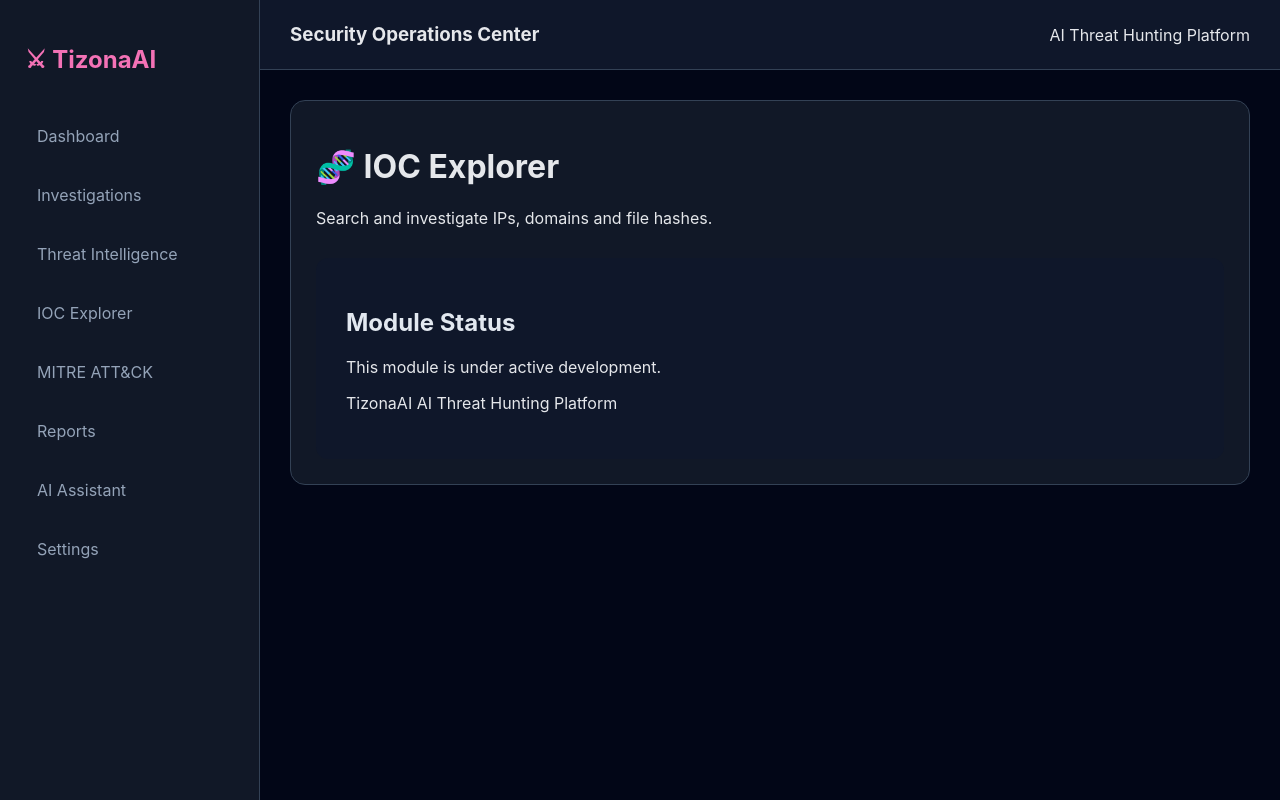
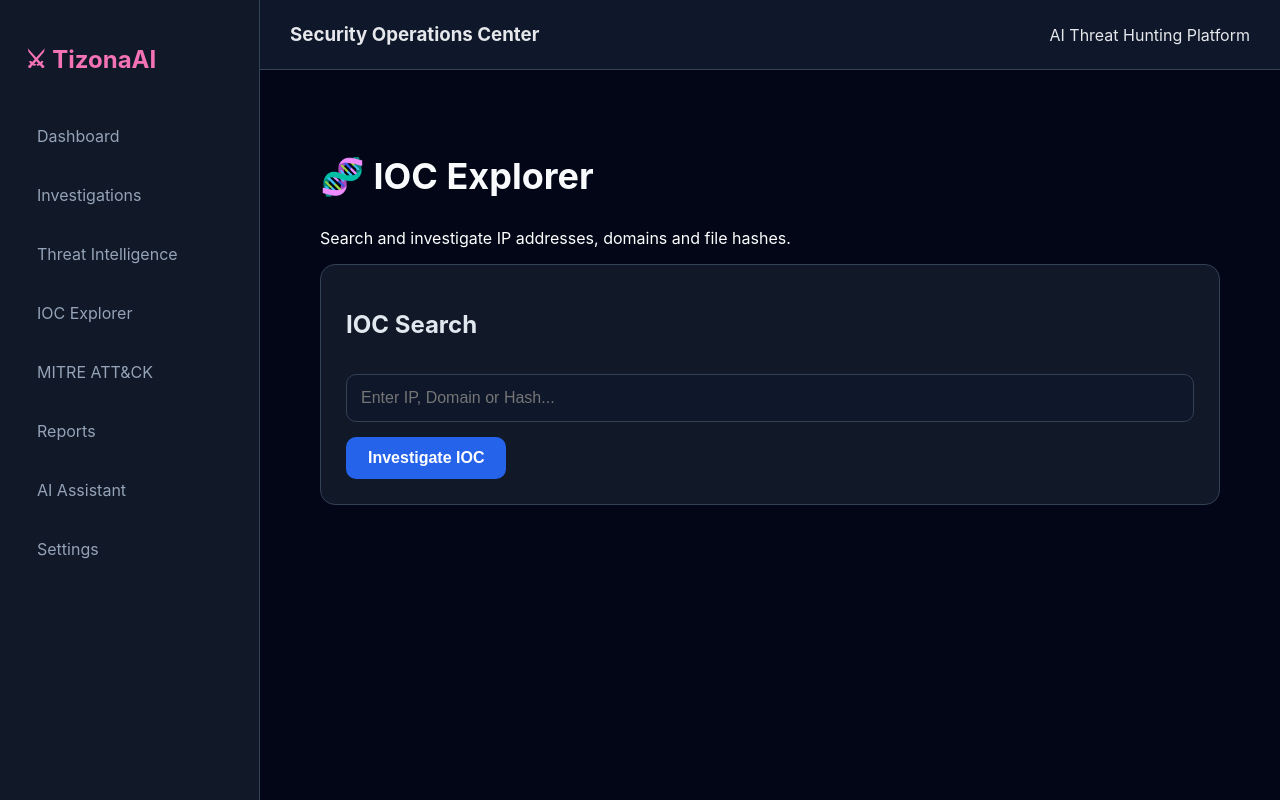
Before and after one commit to ShubhamMan15/TizonaAI, a React app in the folder frontend/: page /ioc-explorer in a window 1280 px wide. Built offline with nearby package versions, Linux system fonts and the light colour scheme; the HTML template or start-up script is replaced by a standard one.

Commit message:
Implemented IOC Explorer with enrichment, history and related IOC APIs

```diff
--- a/frontend/src/App.css
+++ b/frontend/src/App.css
@@ -201,3 +201,58 @@ grid-template-columns:1fr;
 
 
 }
+
+
+.ioc-input{
+
+width:100%;
+
+padding:14px;
+
+margin:15px 0;
+
+border-radius:10px;
+
+border:1px solid #334155;
+
+background:#0f172a;
+
+color:white;
+
+font-size:16px;
+
+box-sizing:border-box;
+
+}
+
+
+
+.investigate-btn{
+
+background:#2563eb;
+
+color:white;
+
+border:none;
+
+padding:12px 22px;
+
+border-radius:10px;
+
+font-size:16px;
+
+font-weight:bold;
+
+cursor:pointer;
+
+transition:0.2s;
+
+}
+
+
+
+.investigate-btn:hover{
+
+background:#1d4ed8;
+
+}
--- a/frontend/src/pages/IOCExplorer.jsx
+++ b/frontend/src/pages/IOCExplorer.jsx
@@ -1,23 +1,205 @@
-import SocPage from "../components/ui/SocPage";
+import { useState } from "react";
+import axios from "axios";
 
+import "../App.css";
 
-function IOCExplorer(){
+const API_BASE = "http://127.0.0.1:8000/api";
 
-return (
+function IOCExplorer() {
 
-<SocPage
+  const [ioc, setIoc] = useState("");
 
-icon="🧬"
+  const [details, setDetails] = useState(null);
 
-title="IOC Explorer"
+  const [history, setHistory] = useState([]);
 
-description="Search and investigate IPs, domains and file hashes."
+  const [related, setRelated] = useState([]);
 
-/>
+  const investigateIOC = async () => {
 
-);
+    if (!ioc.trim()) return;
+
+    try {
+
+      const detailsResponse = await axios.get(
+        `${API_BASE}/ioc/details/${ioc}`
+      );
+
+      const historyResponse = await axios.get(
+        `${API_BASE}/ioc/history/${ioc}`
+      );
+
+      const relatedResponse = await axios.get(
+        `${API_BASE}/ioc/related/${ioc}`
+      );
+
+      setDetails(detailsResponse.data);
+
+      setHistory(historyResponse.data);
+
+      setRelated(relatedResponse.data);
+
+    } catch (error) {
+
+      console.error("IOC Investigation Error", error);
+
+      alert("Unable to investigate IOC.");
+
+    }
+
+  };
+
+  return (
+
+    <div className="dashboard">
+
+      <h1>🧬 IOC Explorer</h1>
+
+      <p>
+        Search and investigate IP addresses, domains and file hashes.
+      </p>
+
+      <div className="card">
+
+        <h2>IOC Search</h2>
+
+        <input
+          className="ioc-input"
+          placeholder="Enter IP, Domain or Hash..."
+          value={ioc}
+          onChange={(e) => setIoc(e.target.value)}
+        />
+
+        <button
+          className="investigate-btn"
+          onClick={investigateIOC}
+        >
+          Investigate IOC
+        </button>
+
+      </div>
+
+      {details && (
+
+        <>
+          <div className="card">
+
+            <h2>IOC Details</h2>
+
+            <table>
+
+              <tbody>
+
+                <tr>
+                  <td>IOC</td>
+                  <td>{details.ioc}</td>
+                </tr>
+
+                <tr>
+                  <td>Type</td>
+                  <td>{details.type}</td>
+                </tr>
+
+                <tr>
+                  <td>Source</td>
+                  <td>{details.source}</td>
+                </tr>
+
+                <tr>
+                  <td>Pulse Count</td>
+                  <td>{details.pulse_count}</td>
+                </tr>
+
+              </tbody>
+
+            </table>
+
+          </div>
+
+          <div className="card">
+
+            <h2>Investigation History</h2>
+
+            <table>
+
+              <thead>
+
+                <tr>
+
+                  <th>Date</th>
+
+                  <th>Action</th>
+
+                </tr>
+
+              </thead>
+
+              <tbody>
+
+                {history.map((item, index) => (
+
+                  <tr key={index}>
+
+                    <td>{item.date}</td>
+
+                    <td>{item.action}</td>
+
+                  </tr>
+
+                ))}
+
+              </tbody>
+
+            </table>
+
+          </div>
+
+          <div className="card">
+
+            <h2>Related IOCs</h2>
+
+            <table>
+
+              <thead>
+
+                <tr>
+
+                  <th>IOC</th>
+
+                  <th>Type</th>
+
+                </tr>
+
+              </thead>
+
+              <tbody>
+
+                {related.map((item, index) => (
+
+                  <tr key={index}>
+
+                    <td>{item.ioc}</td>
+
+                    <td>{item.type}</td>
+
+                  </tr>
+
+                ))}
+
+              </tbody>
+
+            </table>
+
+          </div>
+
+        </>
+
+      )}
+
+    </div>
+
+  );
 
 }
 
-
 export default IOCExplorer;
```
Also changed, not shown: 1 other file (tests, documents, lock files or other folders).
